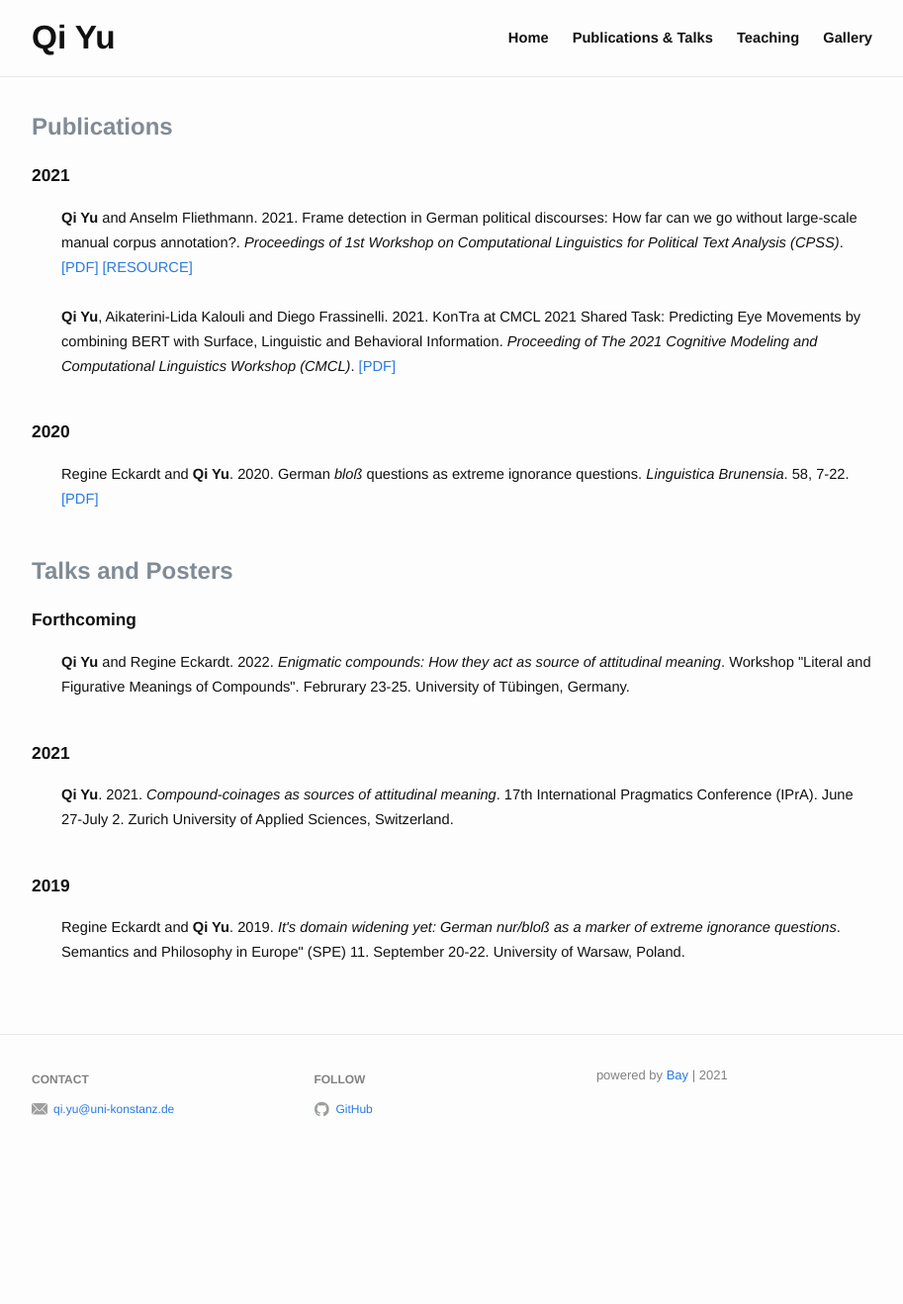
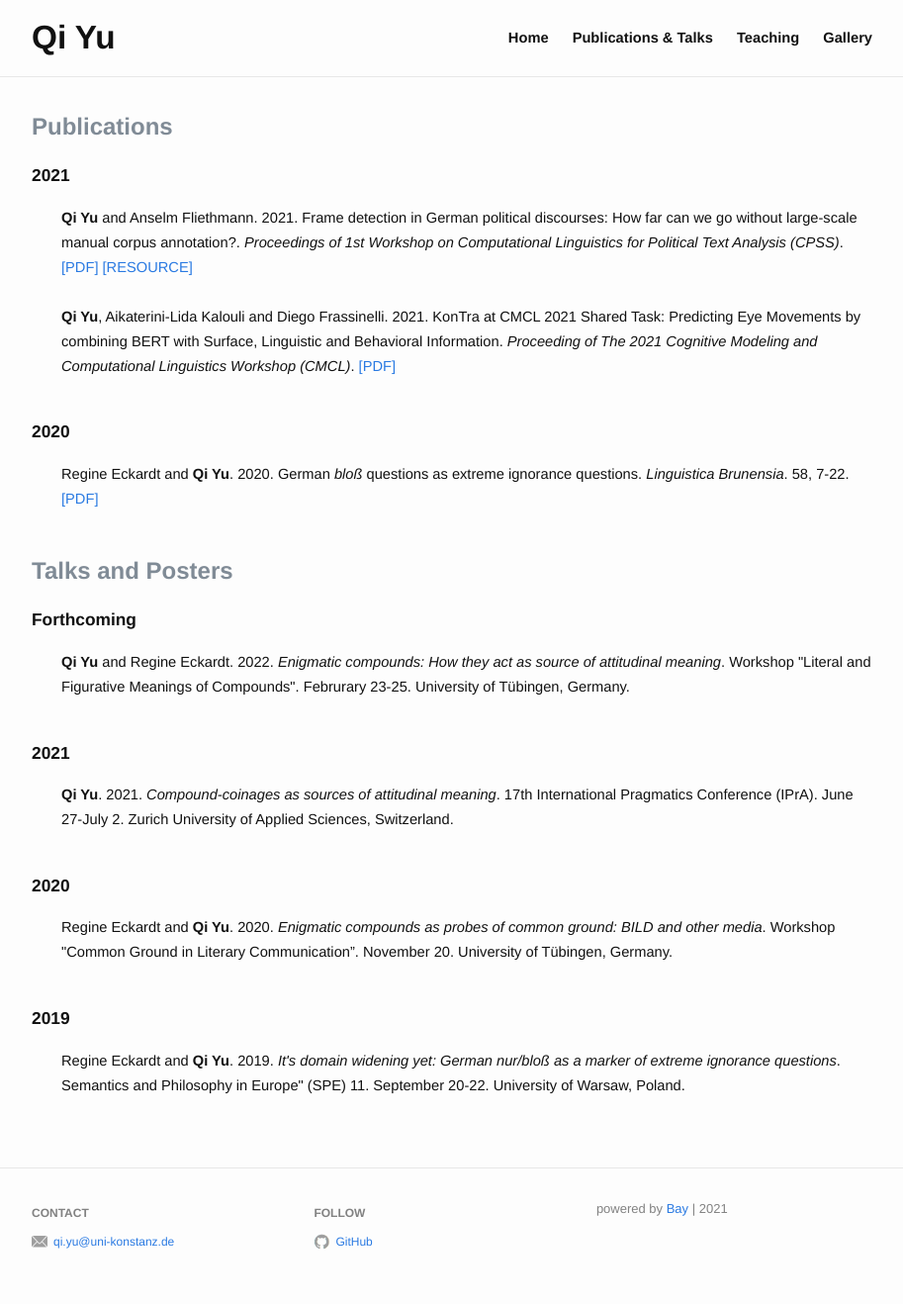
Before and after one commit to qi-yu/qi-yu.github.io, a Jekyll site: the page built from publication.md, in a window 1280 px wide. Shown: the whole page at 99% size, without its empty margins (183-1096 px from the left). Built offline with Jekyll 4.4.1, drawn with Linux system fonts in a browser that asks for light colours; before the commit the page ends 1184 px from its top, so only the background shows below that.

Commit message:
updated talks

```diff
--- a/publication.md
+++ b/publication.md
@@ -45,6 +45,14 @@ categories:
             workshop: 17th International Pragmatics Conference (IPrA)
             note: June 27-July 2. Zurich University of Applied Sciences, Switzerland
 
+      - year: 2020
+        items:
+          - title: <em>Enigmatic compounds as probes of common ground&#58; BILD and other media</em>
+            authors: Regine Eckardt and <b>Qi Yu</b>
+            year: 2020
+            workshop: Workshop "Common Ground in Literary Communication”
+            note: November 20. University of Tübingen, Germany
+
       - year: 2019
         items:
           - title: <em>It's domain widening yet&#58; German nur/bloß as a marker of extreme ignorance questions</em>
```
Also changed, not shown: 3 other files.
